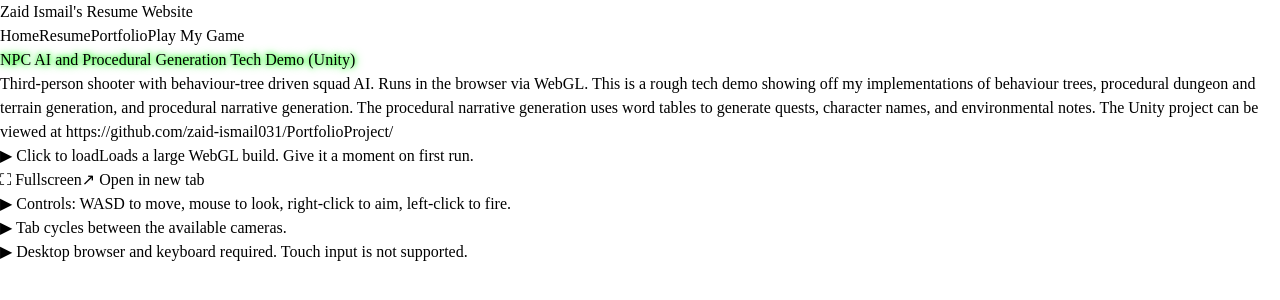
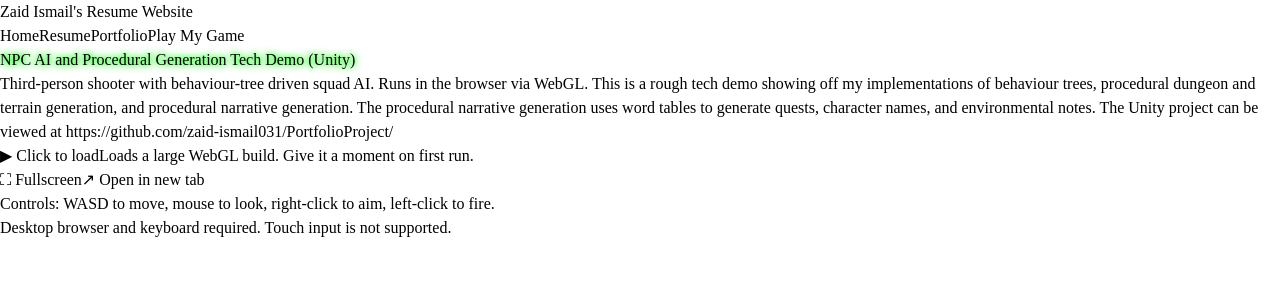
Before and after one commit to zaid-ismail031/zaid-ismail-react-resume, a React (Vite) app in the folder zaid-ismail-react-resume/: page /game in a window 1280 px wide. Shown: the top 300 px of the page. Built offline with nearby package versions, Linux system fonts and the light colour scheme.

Commit message:
more bug fixes

```diff
--- a/zaid-ismail-react-resume/src/pages/GamePage.jsx
+++ b/zaid-ismail-react-resume/src/pages/GamePage.jsx
@@ -1,10 +1,5 @@
 import { useRef, useState } from "react";
 
-// The Unity WebGL build is served as static files from public/game-build/.
-// BASE_URL keeps this correct if the site is ever deployed under a sub-path.
-// Must be the explicit index.html path: `serve -s` rewrites bare directory
-// requests to the SPA root. Relies on "cleanUrls": false in public/serve.json,
-// otherwise serve 301s this to /game-build/index and the SPA fallback wins.
 const gameUrl = `${import.meta.env.BASE_URL}game-build/index.html`;
 
 const GamePage = () => {
@@ -73,9 +68,8 @@ const GamePage = () => {
       </div>
 
       <ul className="text-left text-sm mx-auto w-3/4 mt-8 space-y-2 text-green-300">
-        <li>▶ Controls: WASD to move, mouse to look, right-click to aim, left-click to fire.</li>
-        <li>▶ Tab cycles between the available cameras.</li>
-        <li>▶ Desktop browser and keyboard required. Touch input is not supported.</li>
+        <li>Controls: WASD to move, mouse to look, right-click to aim, left-click to fire.</li>
+        <li>Desktop browser and keyboard required. Touch input is not supported.</li>
       </ul>
     </div>
   );
```
